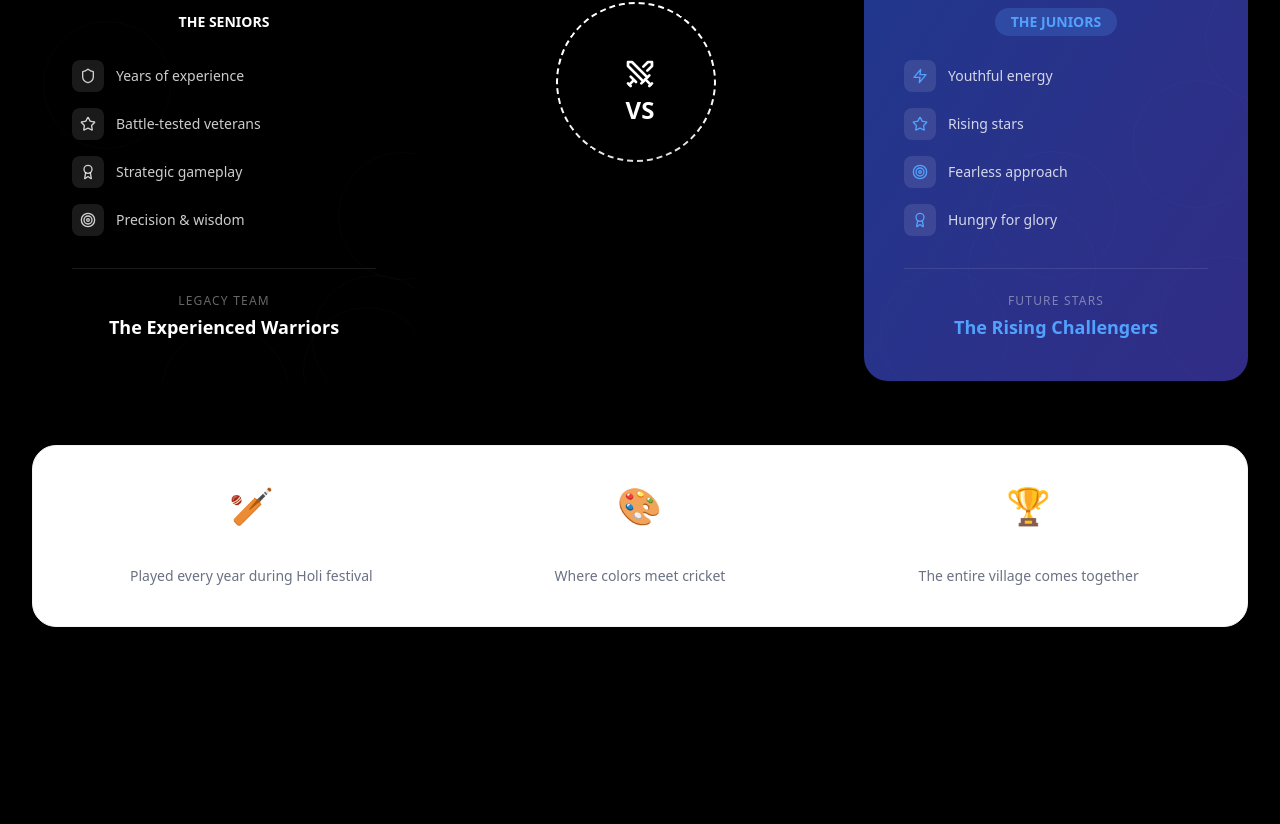
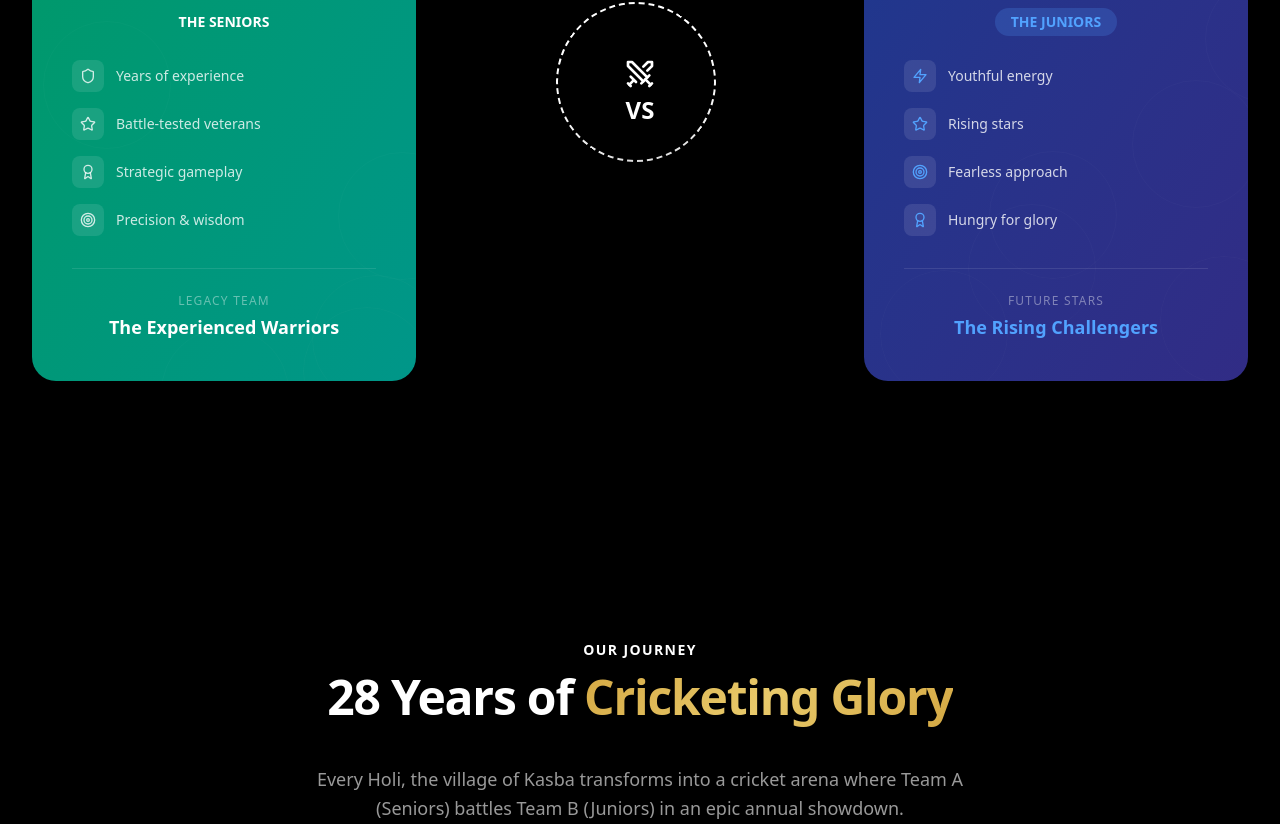
Before and after one commit to ankitjhagithub21/tcckasba, a Next.js app: page / in a window 1280 px wide. Shown: the part 2795-3619 px from the top of the page. Built offline with nearby package versions, Linux system fonts and the light colour scheme.

Commit message:
card background changes

```diff
--- a/components/Teams.tsx
+++ b/components/Teams.tsx
@@ -44,7 +44,7 @@ export function Teams() {
             whileHover={{ scale: 1.02 }}
             className="relative"
           >
-            <div className="bg-gradient-to-br app from-primary to-primary-light rounded-3xl p-8 sm:p-10 text-center relative overflow-hidden">
+            <div className="bg-gradient-to-br from-emerald-600 to-teal-600 rounded-3xl p-8 sm:p-10 text-center relative overflow-hidden">
               {/* Pattern overlay */}
               <div className="absolute inset-0 opacity-10">
                 {[...Array(6)].map((_, i) => (
@@ -182,31 +182,7 @@ export function Teams() {
           </motion.div>
         </div>
 
-        {/* Match Info */}
-        <motion.div
-          initial={{ opacity: 0, y: 40 }}
-          animate={isInView ? { opacity: 1, y: 0 } : {}}
-          transition={{ duration: 0.8, delay: 0.8 }}
-          className="mt-16 bg-white rounded-3xl p-8 sm:p-10 shadow-xl shadow-black/5 border border-gray-100"
-        >
-          <div className="grid grid-cols-1 sm:grid-cols-3 gap-8 text-center">
-            <div>
-              <div className="text-4xl mb-2">🏏</div>
-              <h4 className="font-bold text-dark text-lg">Annual Match</h4>
-              <p className="text-gray-500 text-sm mt-1">Played every year during Holi festival</p>
-            </div>
-            <div>
-              <div className="text-4xl mb-2">🎨</div>
-              <h4 className="font-bold text-dark text-lg">Holi Special</h4>
-              <p className="text-gray-500 text-sm mt-1">Where colors meet cricket</p>
-            </div>
-            <div>
-              <div className="text-4xl mb-2">🏆</div>
-              <h4 className="font-bold text-dark text-lg">Village Pride</h4>
-              <p className="text-gray-500 text-sm mt-1">The entire village comes together</p>
-            </div>
-          </div>
-        </motion.div>
+
       </div>
     </section>
   );
```
